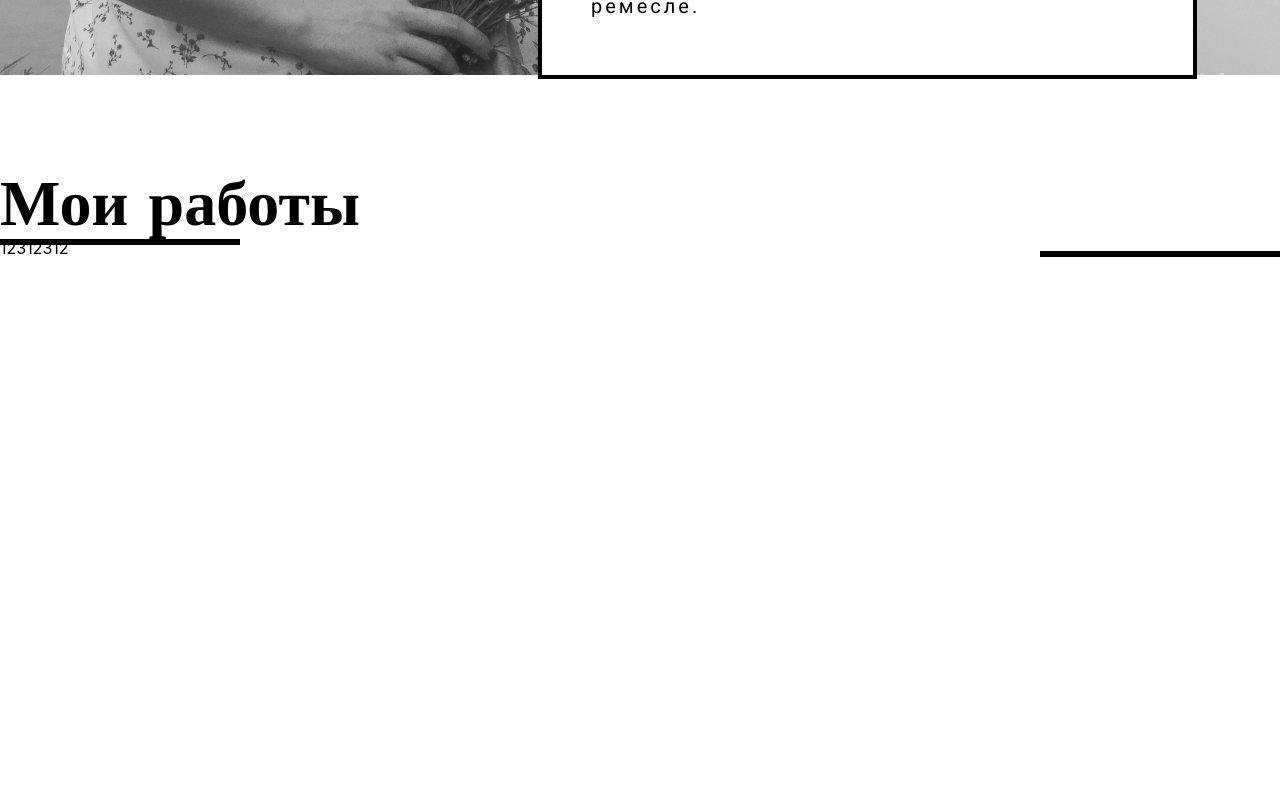
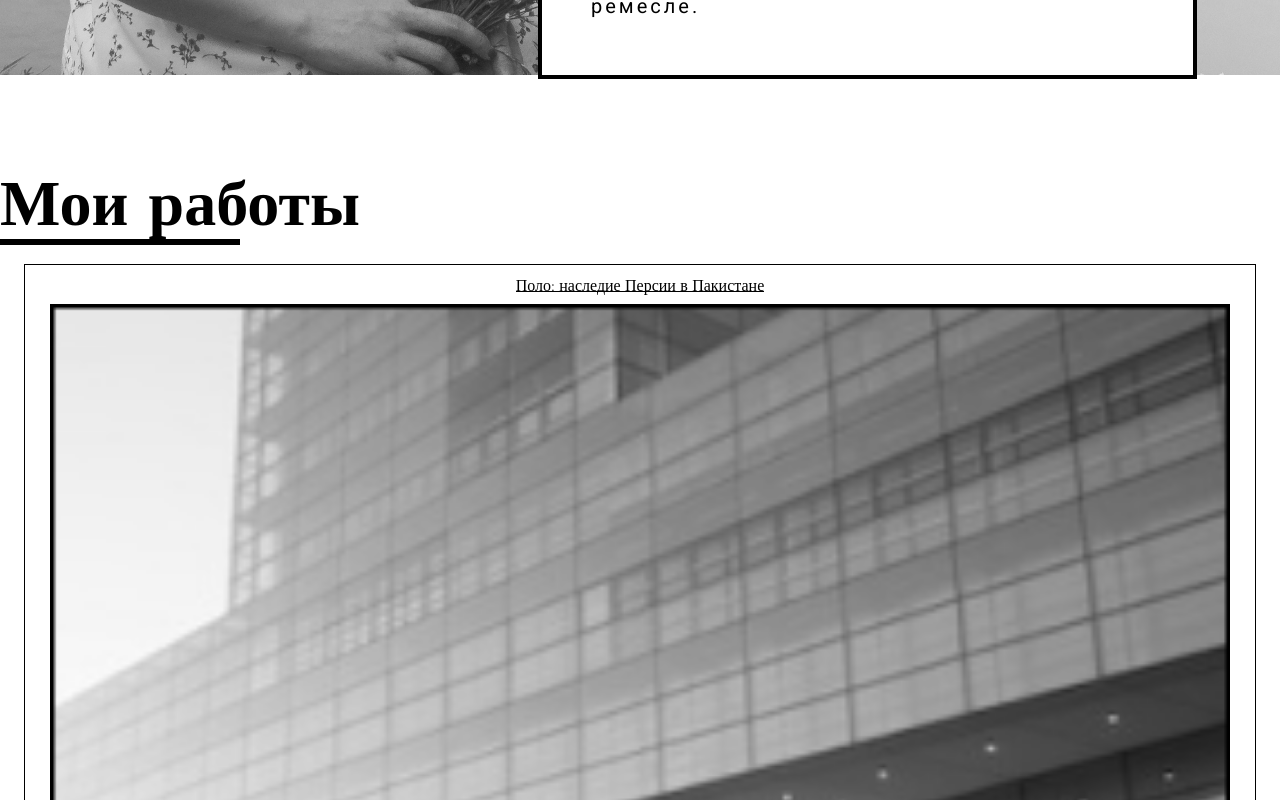
Before and after one commit to PortalShooter/Julia-s-site, a React (Create React App) app: page / in a window 1280 px wide. Shown: the part 2100-2900 px from the top of the page. Before the commit the page ends 2387 px from the top, so only its background shows below. Built offline with nearby package versions, Linux system fonts and the light colour scheme.

Commit message:
commit before create admin panel

```diff
--- a/public/index.html
+++ b/public/index.html
@@ -1,5 +1,5 @@
 <!DOCTYPE html>
-<html lang="en">
+<html lang="ru">
   <head>
     <meta charset="utf-8" />
     <meta name="viewport" content="width=device-width, initial-scale=1" />
--- a/src/sections/Portfolio/Card/Card.jsx
+++ b/src/sections/Portfolio/Card/Card.jsx
@@ -1,13 +1,15 @@
 import React from "react";
 import './Card.scss'
+import image from '../../../assets/images/test-img.jpg'
 
 const Card = () => {
   return (
     <div
       className={'card'}
     >
-      <h3>Портфолио</h3>
-      <span>Кутернега Юлии</span>
+      <h3 className={'card__title'}>Поло: наследие Персии в Пакистане</h3>
+      <img src={image} alt="" />
+      <p>Шандурские фестивали-поло настолько привлекательны для игроков и туристов, что многие из них отваживаются на пеший поход к Шандурской вершине.</p>
     </div>
   )
 }
--- a/src/sections/Portfolio/Card/Card.scss
+++ b/src/sections/Portfolio/Card/Card.scss
@@ -0,0 +1,46 @@
+.card {
+    width: 100%;
+    // padding: 10px 25px;
+    padding: 18px 15px 10px;
+    border: 1px solid #000;
+    display: flex;
+    justify-content: center;
+    flex-direction: column;
+    &__title {
+        position: relative;
+
+        display: inline;
+        margin: 0 auto 10px;
+
+        font-size: 12px;
+        font-weight: 500;
+        text-align: center;
+
+        &:before {
+            content: '';
+            width: 100%;
+            height: 1px;
+            position: absolute;
+            bottom: 0.12em;
+            left: 0;
+            background: #000;
+          }
+    }
+
+    @media screen and (min-width: 680px) {
+        padding: 11px 13px 19px;
+
+        &__title {
+            font-size: 14px;
+        }
+      }
+
+      @media screen and (min-width: 1280px) {
+        padding: 11px 25px 19px;
+
+
+        &__title {
+            font-size: 16px;
+        }
+      }
+}
--- a/src/sections/Portfolio/Portfolio.jsx
+++ b/src/sections/Portfolio/Portfolio.jsx
@@ -1,16 +1,17 @@
 import React from "react";
 import './Portfolio.scss'
+import Card from "./Card/Card";
 
 const Portfolio = () => {
   return (
-    <div
+    <section
       className={'portfolio'}
     >
       <h2 className={'portfolio__title'}>Мои работы</h2>
       <div className={'portfolio__cards'}>
-        12312312
+        <Card />
       </div>
-    </div>
+    </section>
   )
 }
 
--- a/src/sections/Portfolio/Portfolio.scss
+++ b/src/sections/Portfolio/Portfolio.scss
@@ -6,6 +6,7 @@
 	}
 	&__cards {
 		position: relative;
+		padding: 25px 24px 35px;
 
 		&::after,
 		&::before {
```
Also changed, not shown: src/assets/images/test-img.jpg (added).
